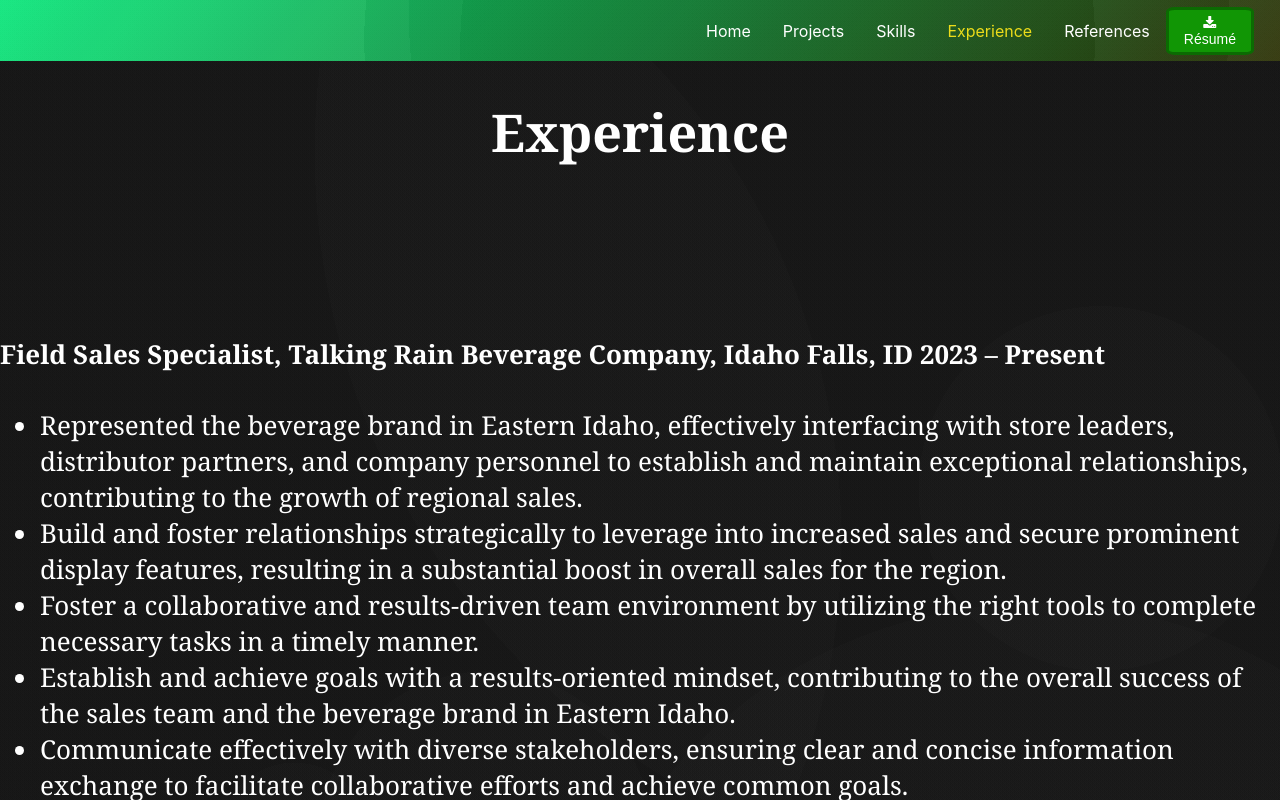
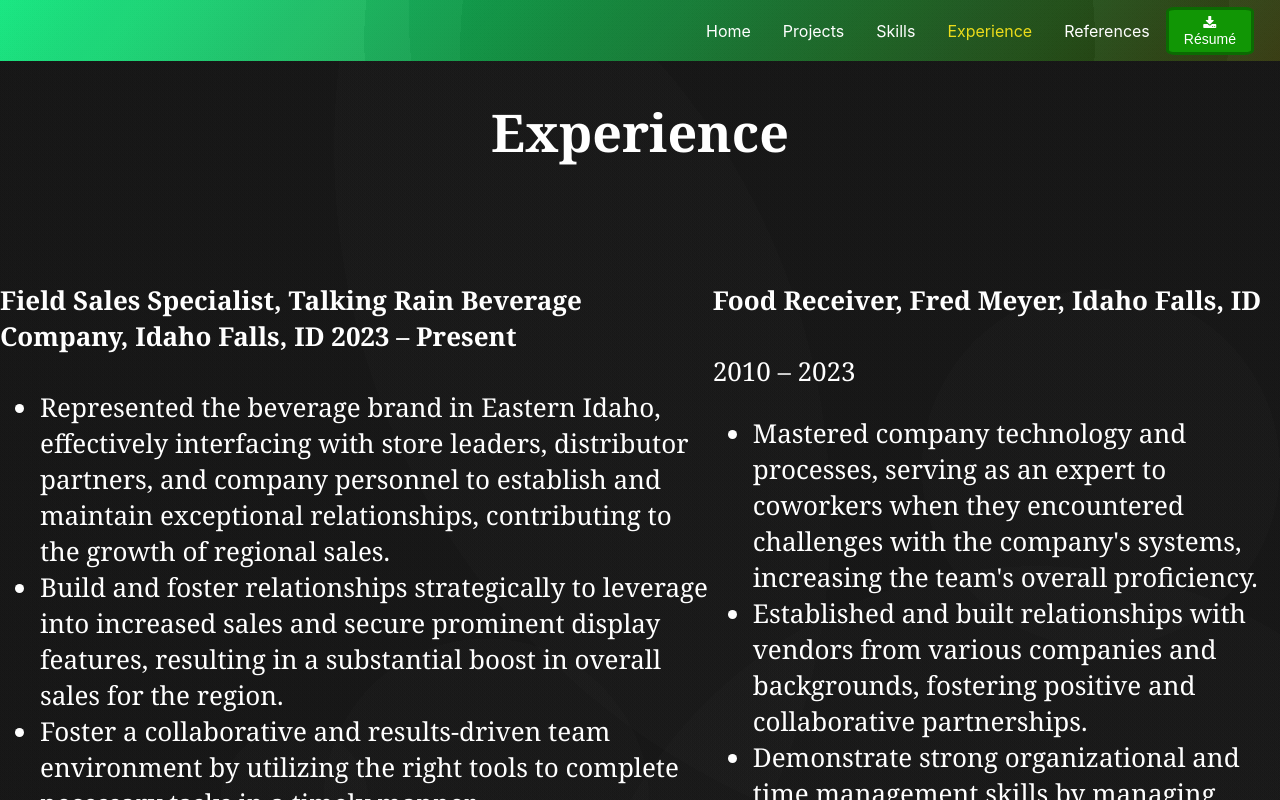
Before and after one commit to NevinsN/professional_portfolio, a React (Create React App) app in the folder professional_portfolio/: page /experience in a window 1280 px wide. Shown: the top 800 px of the page. Built offline with nearby package versions, Linux system fonts and the light colour scheme.

Commit message:
Update experience.js

```diff
--- a/professional_portfolio/src/pages/experience.js
+++ b/professional_portfolio/src/pages/experience.js
@@ -8,12 +8,18 @@ const Experience = () => {
                 display: "flex",
                 justifyContent: "centre",
                 alignItems: "centre",
-                height: "30vh",
+                height: "20vh",
             }}
         >
             <h1>Experience</h1>
             </div>
-            <div>
+            <div
+            style={{
+                display: "flex",
+                justifyContent: "centre",
+                alignItems: "centre",
+            }}
+            >
             <p>
                 <h4>Field Sales Specialist, Talking Rain Beverage Company, Idaho Falls, ID  	 	          2023 – Present</h4>
                 <ul>
```
